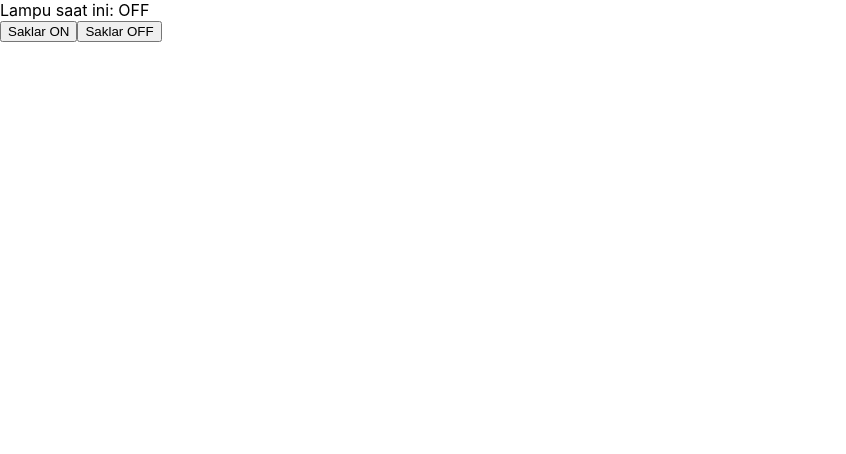
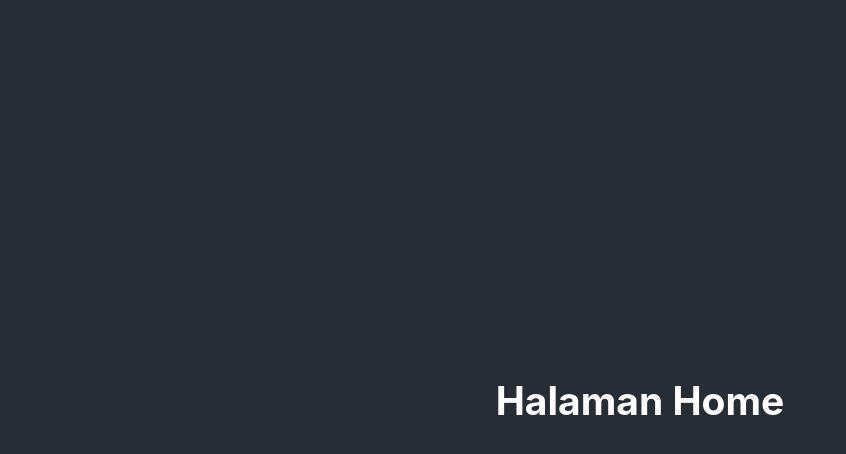
Before and after one commit to murqdan/tilegrid-app, a JavaScript app: page / in a window 1280 px wide. Shown: the top 454 px of the page, without its empty margins (0-846 px from the left). Built offline with nearby package versions, Linux system fonts and the light colour scheme.

Commit message:
(routing aplikasi) mengenal kompone utama pada react router - route matcher

```diff
--- a/src/App.js
+++ b/src/App.js
@@ -1,9 +1,16 @@
-import BelajarCustomHook from './BelajarCustomHook'
+import { Routes, Route } from 'react-router-dom'
+import './App.css'
+
+const Home = () => <h2>Halaman Home</h2>
+const About = () => <h2>Halaman About</h2>
 
 function App () {
   return (
-    <div>
-      <BelajarCustomHook />
+    <div className="App App-header">
+      <Routes>
+        <Route path="/" element={<Home/>}/>
+        <Route path="/about" element={<About/>}/>
+      </Routes>
     </div>
   )
 }
```
